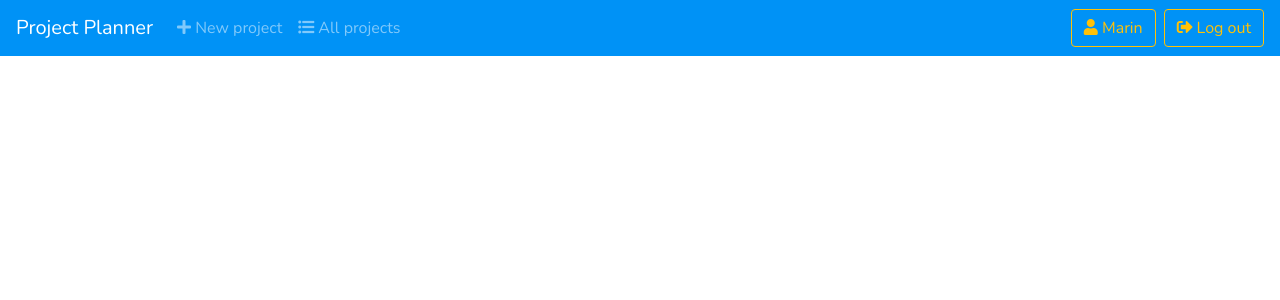
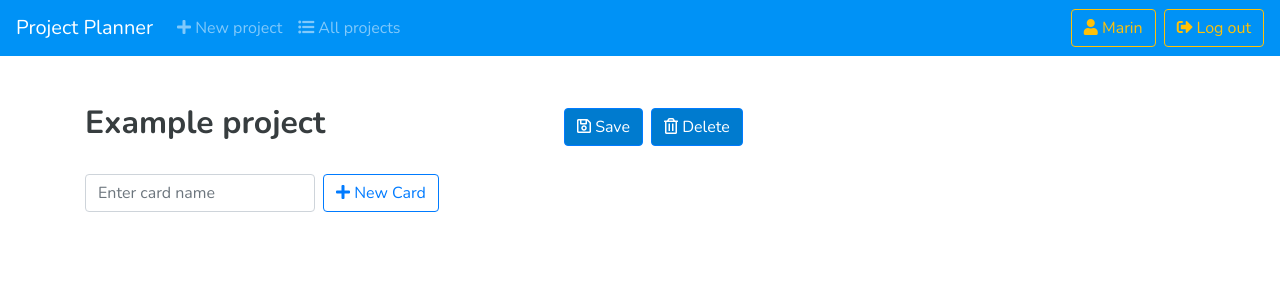
Before and after one commit to mskorsur/project-planner, a React (Create React App) app in the folder client-app/: page / in a window 1280 px wide. Shown: the top 300 px of the page. Built offline with nearby package versions, Linux system fonts and the light colour scheme.

Commit message:
Update index to include Redux Provider and App to include new components

```diff
--- a/client-app/src/App.js
+++ b/client-app/src/App.js
@@ -1,11 +1,15 @@
 import React from 'react';
 
 import Navbar from './components/Navbar';
+import ProjectPage from './containers/ProjectPage';
 
 class App extends React.Component {
     render() {
       return (
-        <Navbar />
+        <div>
+          <Navbar />
+          <ProjectPage />
+        </div>
       );
     }
 }
--- a/client-app/src/index.js
+++ b/client-app/src/index.js
@@ -1,8 +1,15 @@
 import React from 'react';
 import ReactDOM from 'react-dom';
+import { Provider } from 'react-redux';
 import './index.css';
 import App from './App';
+import { store } from './redux/store';
 import registerServiceWorker from './registerServiceWorker';
 
-ReactDOM.render(<App />, document.getElementById('root'));
+let appWithReduxStore =
+    <Provider store={store}>
+        <App />
+    </Provider>;
+
+ReactDOM.render(appWithReduxStore, document.getElementById('root'));
 registerServiceWorker();
```
